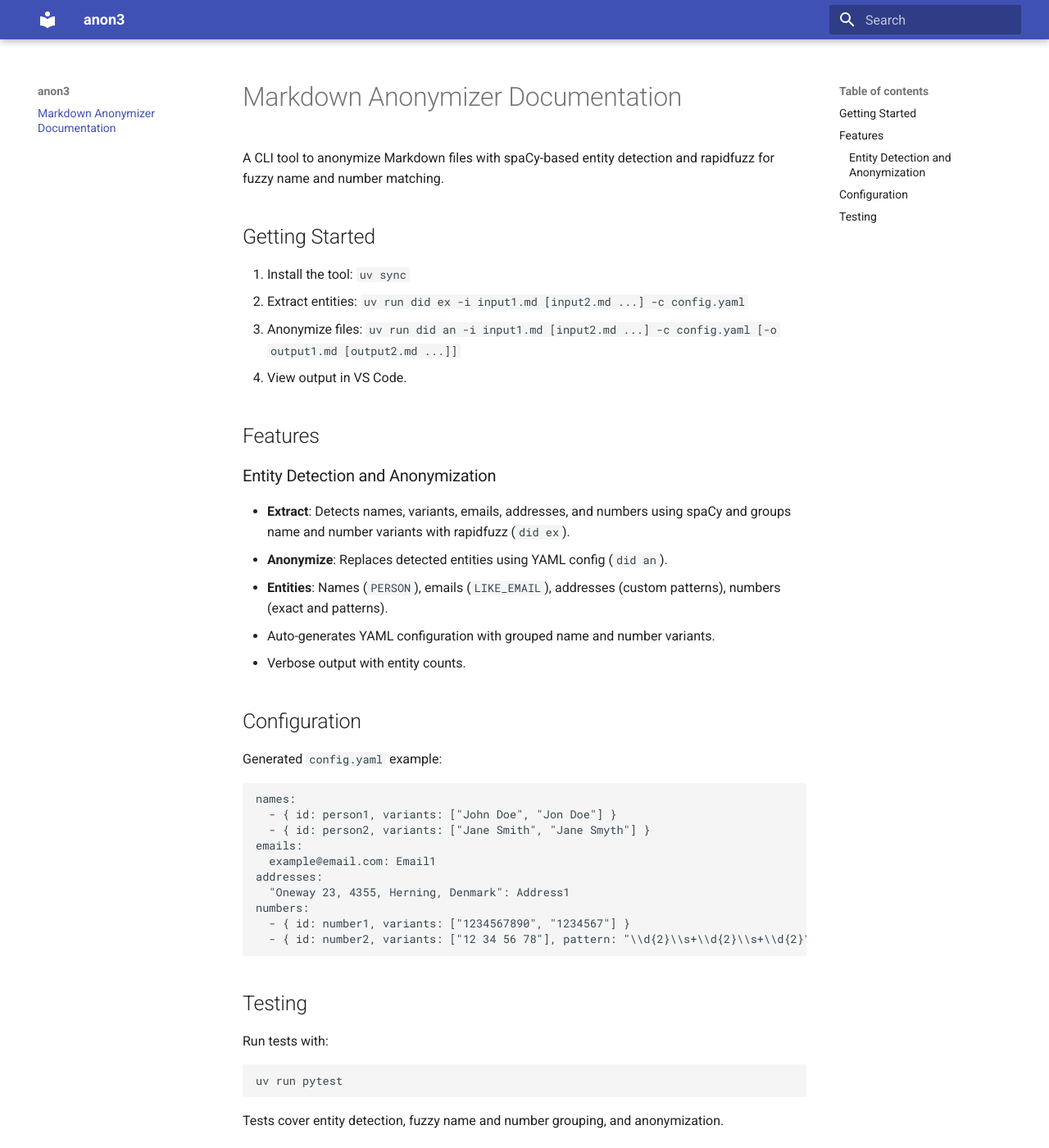
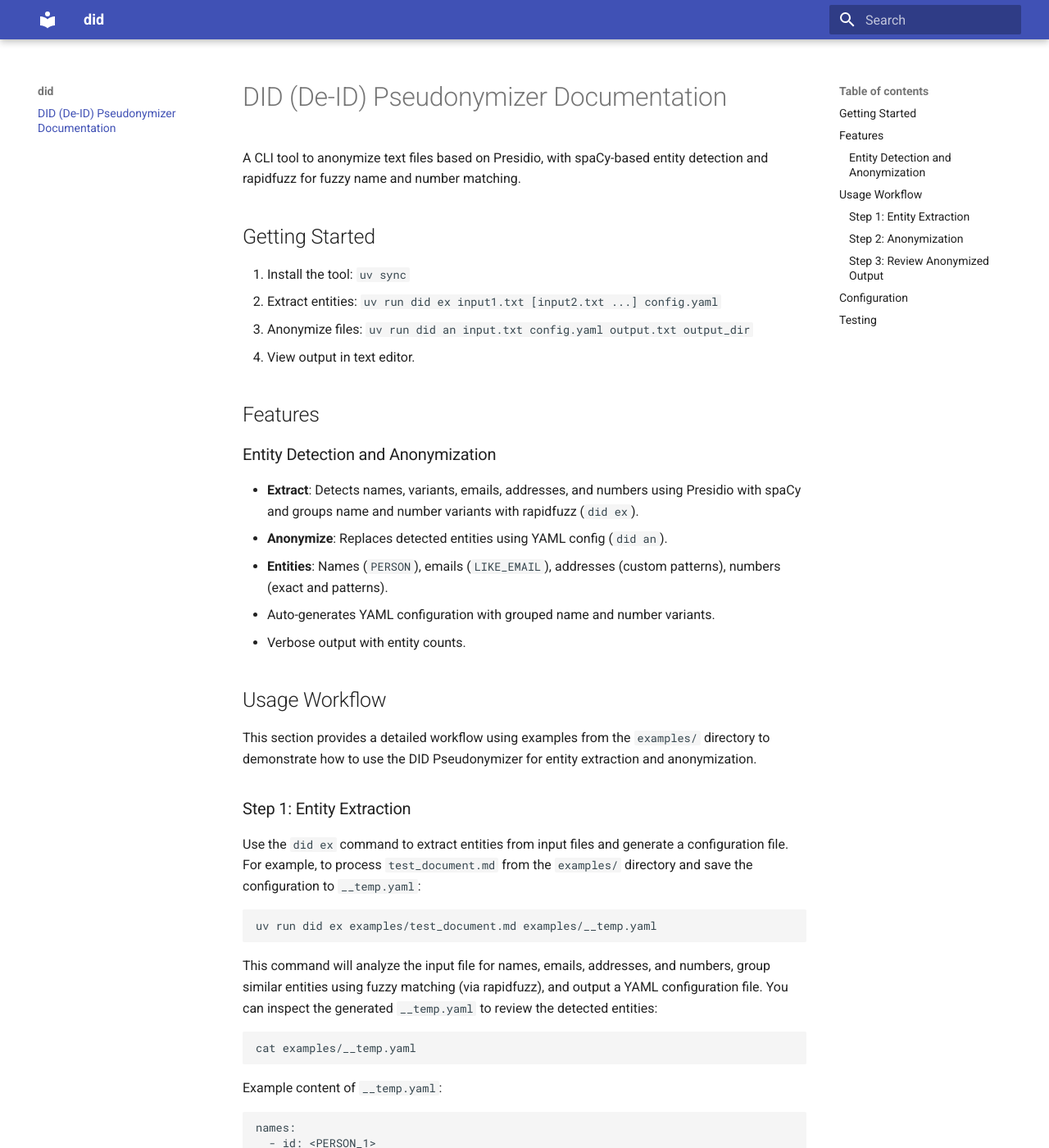
Before and after one commit to evidlabel/did, an MkDocs documentation site: the page built from docs/index.md, in a window 1280 px wide and 1400 px high. Shown: the whole window at 82% size. Built offline with MkDocs 1.6.1 and Material for MkDocs 9.7.7, drawn with Linux system fonts in a browser that asks for light colours; some of the changed text lies outside the part shown.

Commit message:
update docs

````diff
--- a/docs/index.md
+++ b/docs/index.md
@@ -1,21 +1,76 @@
-# Markdown Anonymizer Documentation
+# DID (De-ID) Pseudonymizer Documentation
 
-A CLI tool to anonymize Markdown files with spaCy-based entity detection and rapidfuzz for fuzzy name and number matching.
+A CLI tool to anonymize text files based on Presidio, with spaCy-based entity detection and rapidfuzz for fuzzy name and number matching.
 
 ## Getting Started
 1. Install the tool: `uv sync`
-2. Extract entities: `uv run did ex -i input1.md [input2.md ...] -c config.yaml`
-3. Anonymize files: `uv run did an -i input1.md [input2.md ...] -c config.yaml [-o output1.md [output2.md ...]]`
-4. View output in VS Code.
+2. Extract entities: `uv run did ex input1.txt [input2.txt ...] config.yaml`
+3. Anonymize files: `uv run did an input.txt config.yaml output.txt output_dir`
+4. View output in text editor.
 
 ## Features
 
 ### Entity Detection and Anonymization
-- **Extract**: Detects names, variants, emails, addresses, and numbers using spaCy and groups name and number variants with rapidfuzz (`did ex`).
+- **Extract**: Detects names, variants, emails, addresses, and numbers using Presidio with spaCy and groups name and number variants with rapidfuzz (`did ex`).
 - **Anonymize**: Replaces detected entities using YAML config (`did an`).
 - **Entities**: Names (`PERSON`), emails (`LIKE_EMAIL`), addresses (custom patterns), numbers (exact and patterns).
 - Auto-generates YAML configuration with grouped name and number variants.
 - Verbose output with entity counts.
+
+## Usage Workflow
+This section provides a detailed workflow using examples from the `examples/` directory to demonstrate how to use the DID Pseudonymizer for entity extraction and anonymization.
+
+### Step 1: Entity Extraction
+Use the `did ex` command to extract entities from input files and generate a configuration file. For example, to process `test_document.md` from the `examples/` directory and save the configuration to `__temp.yaml`:
+```bash
+uv run did ex examples/test_document.md examples/__temp.yaml
+```
+
+This command will analyze the input file for names, emails, addresses, and numbers, group similar entities using fuzzy matching (via rapidfuzz), and output a YAML configuration file. You can inspect the generated `__temp.yaml` to review the detected entities:
+```bash
+cat examples/__temp.yaml
+```
+
+Example content of `__temp.yaml`:
+```yaml
+names:
+  - id: <PERSON_1>
+    variants: ["John Doe", "Jon Doe", "john DOE"]
+  - id: <PERSON_2>
+    variants: ["Jane Smith", "Jane Smyth"]
+emails:
+  - id: <EMAIL_1>
+    variants: ["john.doe@example.com"]
+addresses:
+  - id: <ADDRESS_1>
+    variants: ["123 One Street, Springfield, US"]
+numbers:
+  - id: <NUMBER_1>
+    variants: ["1234567890", "12 34 56 78"]
+    pattern: "\\b\\d{2}\\s+\\d{2}\\s+\\d{2}\\s+\\d{2}\\b"
+```
+
+You can manually edit this YAML file to customize replacement IDs or patterns before proceeding to anonymization.
+
+### Step 2: Anonymization
+After generating or editing the configuration file, use the `did an` command to anonymize the input file based on the YAML config. For example:
+```bash
+uv run did an examples/test_document.md examples/__temp.yaml examples/gaai.md examples/output
+```
+
+This command reads the entities and replacement rules from `__temp.yaml` and replaces detected entities in `test_document.md` with their corresponding IDs (e.g., `<PERSON_1>`, `<NUMBER_1>`). The anonymized output is saved to `gaai.md`, and the entity mapping is saved to the specified output directory.
+
+### Step 3: Review Anonymized Output
+Open the output file (`examples/gaai.md`) in a text editor to verify the anonymization. For instance, the line:
+```
+Contact John Doe at 1234567890 or Jane Smith via 12 34 56 78.
+```
+will be anonymized to:
+```
+Contact <PERSON_1> at <NUMBER_1> or <PERSON_2> via <NUMBER_1>.
+```
+
+This workflow ensures that sensitive information is consistently replaced across your documents while handling variations in entity formats through fuzzy matching and pattern recognition.
 
 ## Configuration
 Generated `config.yaml` example:
@@ -26,7 +81,7 @@
 emails:
   example@email.com: Email1
 addresses:
-  "Oneway 23, 4355, Herning, Denmark": Address1
+  "123 One Street, Springfield, US": Address1
 numbers:
   - { id: number1, variants: ["1234567890", "1234567"] }
   - { id: number2, variants: ["12 34 56 78"], pattern: "\\d{2}\\s+\\d{2}\\s+\\d{2}\\s+\\d{2}" }
--- a/mkdocs.yml
+++ b/mkdocs.yml
@@ -1,3 +1,3 @@
-site_name: anon3
+site_name: did
 theme: material
 docs_dir: docs
--- a/pyproject.toml
+++ b/pyproject.toml
@@ -13,6 +13,8 @@
     "en-core-web-lg",
     "click>=8.1.0,<9",
     "rapidfuzz>=3.10.0,<4",
+    "presidio-analyzer>=2.2.0",
+    "presidio-anonymizer>=2.2.0",
 ]
 
 [project.scripts]
````
Also changed, not shown: README.md (+5 -4 lines), examples/test_document.md (added, +21 -0 lines), 1 other file.
